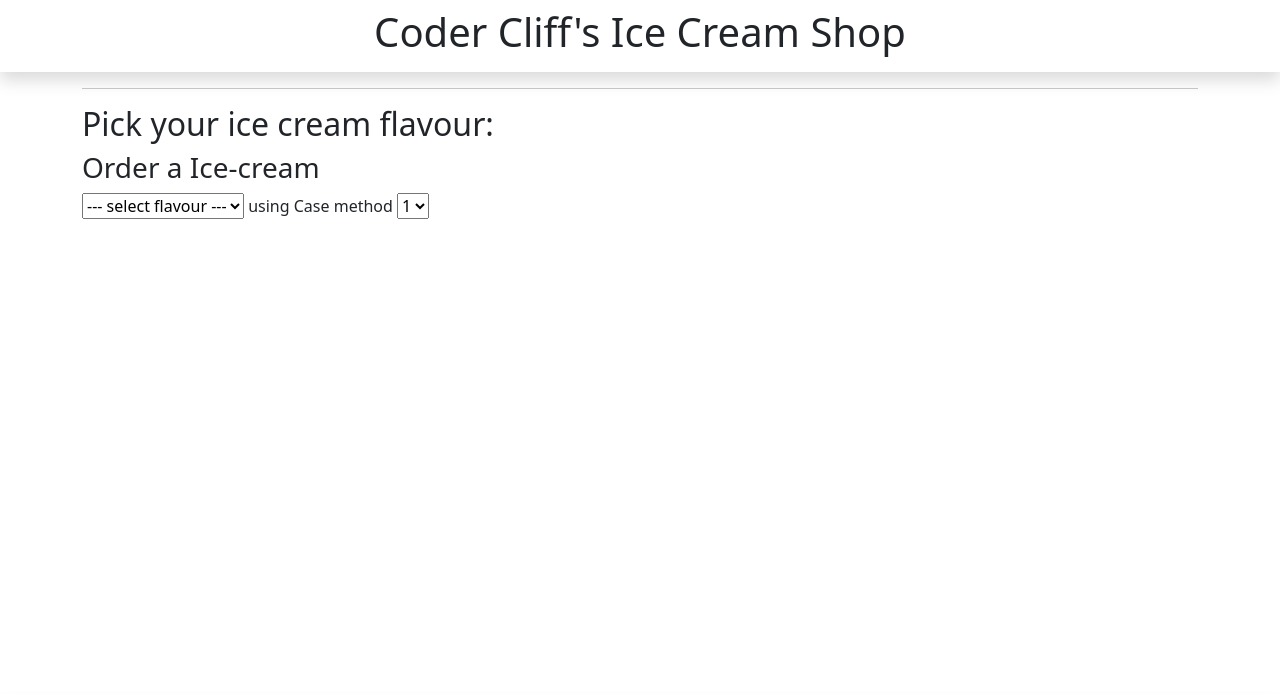
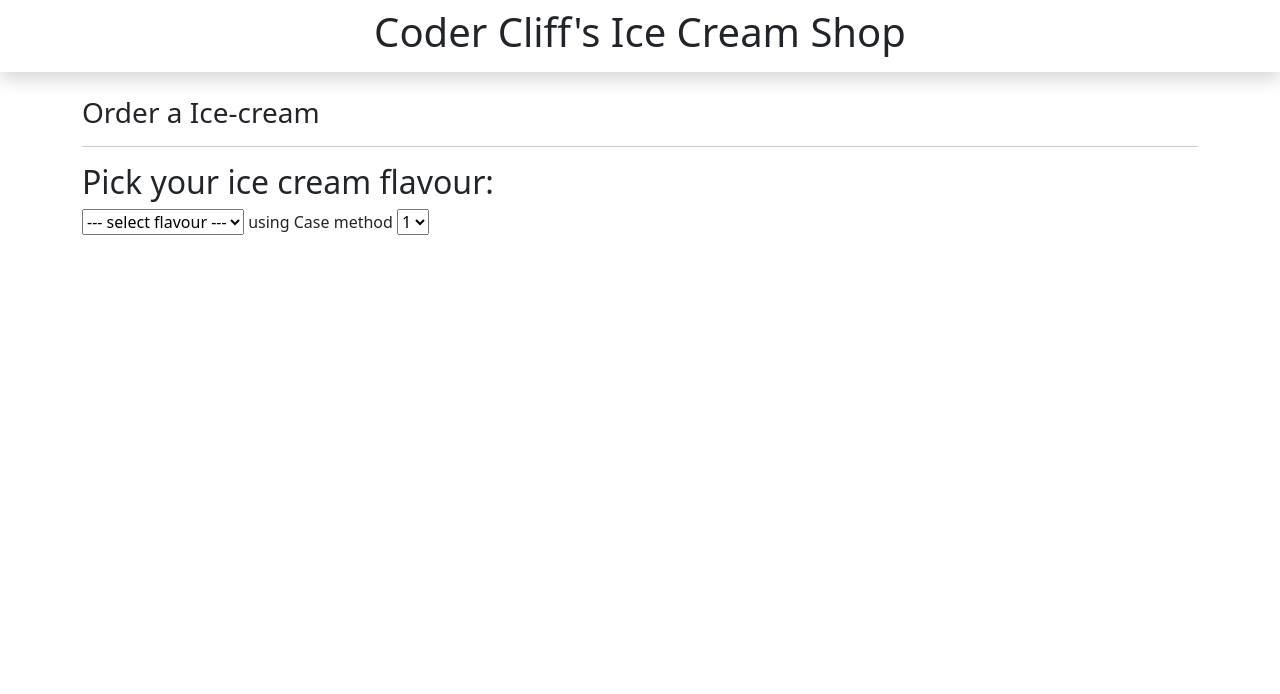
Before and after one commit to CliffCrerar/ice-cream-shop-switch-demo, a plain HTML site: page index.html in a window 1280 px wide. Shown: the top 694 px of the page. Drawn offline with nearby package versions, Linux system fonts and the light colour scheme.

Commit message:
1 file modified

```diff
--- a/index.html
+++ b/index.html
@@ -23,15 +23,14 @@
     <h1>Coder Cliff's Ice Cream Shop</h1>
   </nav>
 
-
-
-  <main class="container">
-    <hr>
-
-    <h2>Pick your ice cream flavour:</h2>
-
+  <main class="container mt-4">
     <section>
       <h3>Order a Ice-cream</h3>
+
+      <hr>
+      </hr>
+
+      <h2>Pick your ice cream flavour:</h2>
       <form>
         <!-- FLAVOUR SELECTOR -->
         <select id="iceCreamFlavour">
```
